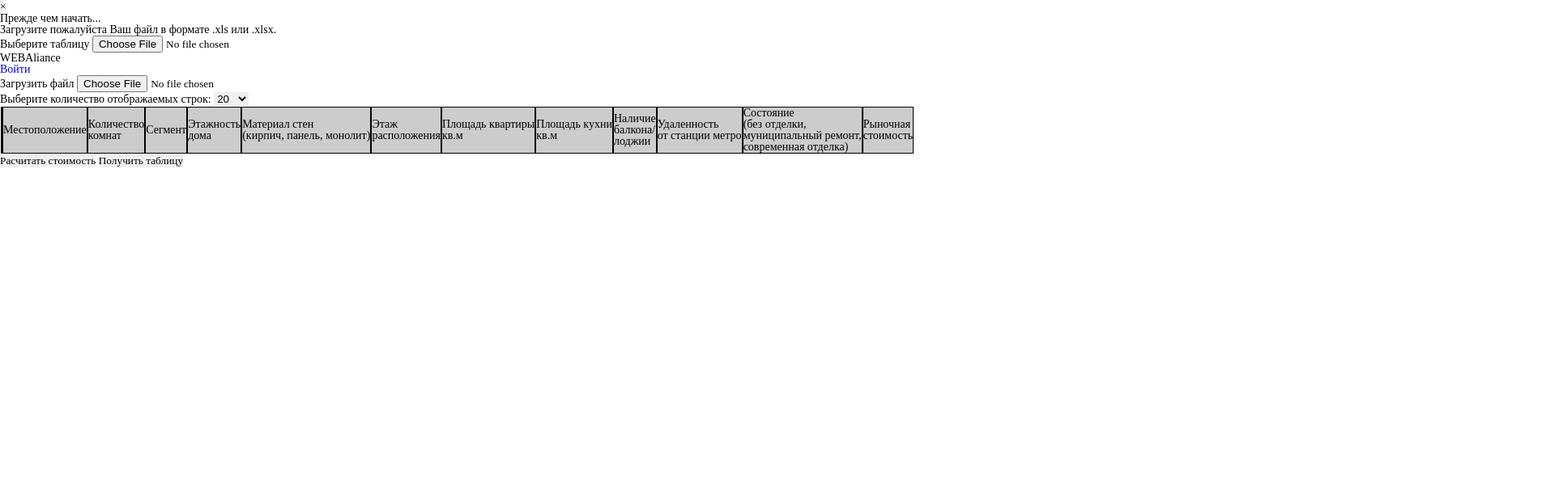
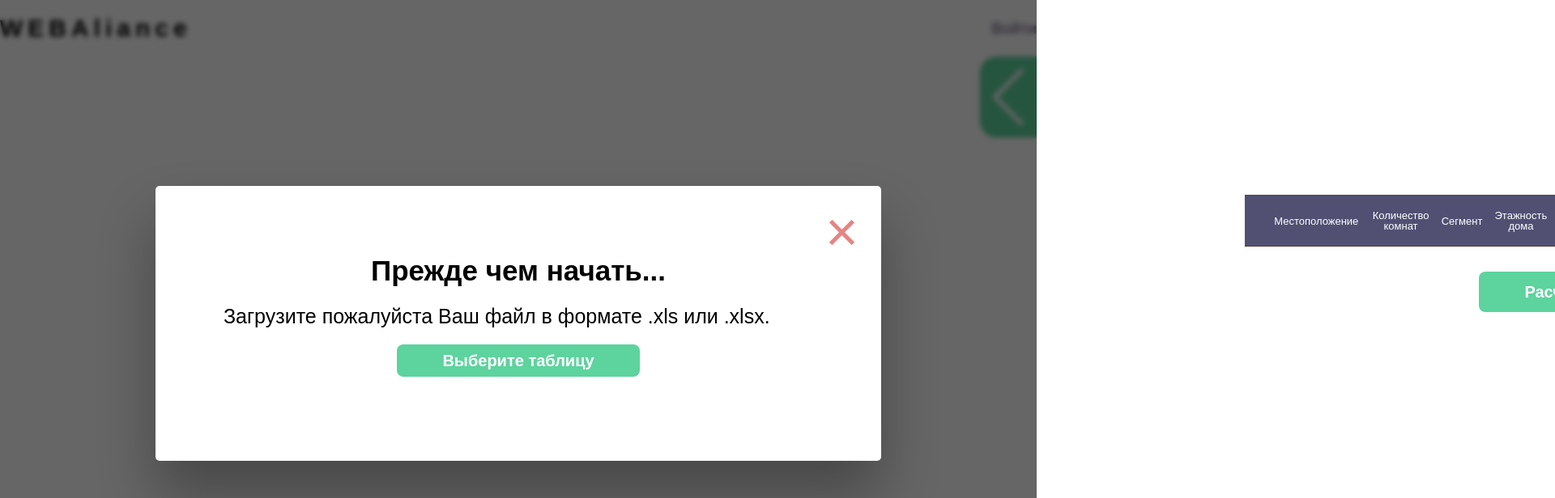
Before and after one commit to exzvor/webaliance-hackathon-moscow, a plain HTML site: page frontend/main.html in a window 1280 px wide. Shown: the top 616 px of the page at 81% size, 1920 px wide, since content can reach past the window. Drawn offline with nearby package versions, Linux system fonts and the light colour scheme; files that its build step writes are made by us from their sources; a script that the page names is missing.

```diff
--- a/frontend/index.html
+++ b/frontend/index.html
@@ -4,7 +4,7 @@
     <meta charset="UTF-8">
     <meta http-equiv="X-UA-Compatible" content="IE=edge">
     <meta name="viewport" content="width=device-width, initial-scale=1.0">
-    <link rel="stylesheet" href="style-auth.css">
+    <link rel="stylesheet" href="css/style-auth.css">
     <title>Добро пожаловать</title>
 </head>
 <body>
--- a/frontend/main.html
+++ b/frontend/main.html
@@ -7,7 +7,7 @@
     <script type="text/javascript" src="https://api-maps.yandex.ru/2.1/?apikey=44ce412e-8f7a-4501-b998-1ebe0a8e4d9f&lang=ru_RU"></script>
     <script type="text/javascript" src="https://unpkg.com/xlsx@0.15.1/dist/xlsx.full.min.js"></script>
     <script type="text/javascript" src="https://unpkg.com/browse/xml-js@1.6.11/lib/index.js"></script>
-    <link rel='stylesheet' href='style.css'>
+    <link rel='stylesheet' href='css/style.css'>
     <title>Real Estate Moskow Hack</title>
 </head>
 <body>
```
